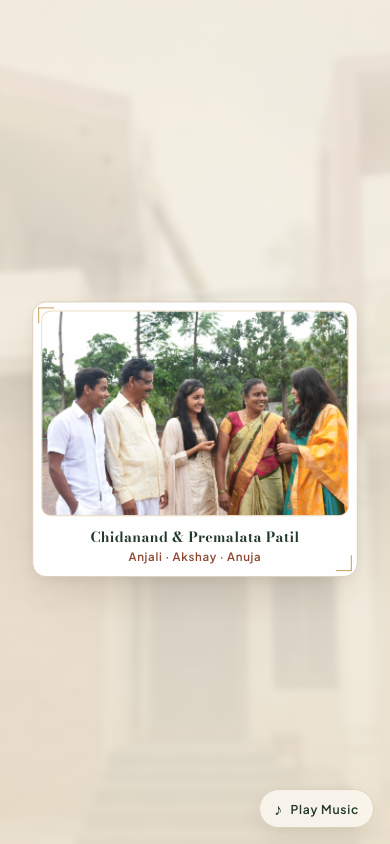
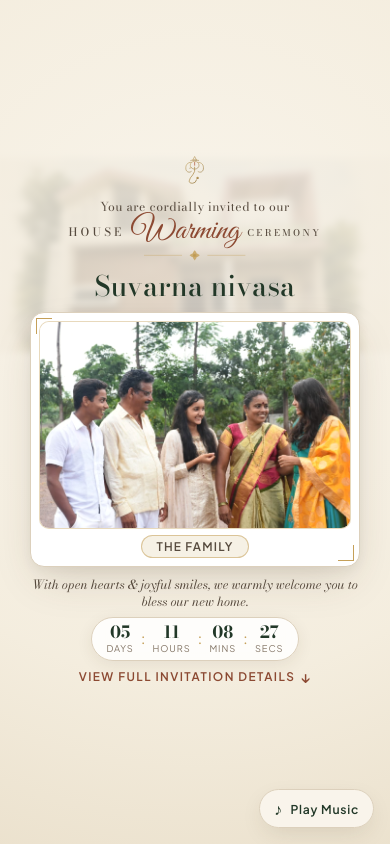
Before and after one commit to patilanuja602/My_Home, a React (Vite) app: page / in a window 390 px wide. Shown: the top 844 px of the page. Built offline with nearby package versions, Linux system fonts and the light colour scheme; a web font is replaced by a local one.

Commit message:
fix: faster front page text animation, uncropped house view on mobile, remove names below 1st page family photo

```diff
--- a/src/components/Hero.css
+++ b/src/components/Hero.css
@@ -5,28 +5,30 @@
   flex-direction: column;
   justify-content: center;
   align-items: center;
-  padding: 36px 16px 40px;
+  padding: 32px 14px 36px;
   overflow: hidden;
   color: var(--ink-primary);
   text-align: center;
   box-sizing: border-box;
 }
 
-/* Clearly visible house background with light blur and soft overlay */
+/* Entire house fully visible and uncropped on all screen sizes */
 .aesthetic-cover__bg {
   position: absolute;
-  inset: -15px;
+  inset: 0;
   z-index: 1;
   overflow: hidden;
+  display: flex;
+  align-items: center;
+  justify-content: center;
 }
 
 .aesthetic-cover__bg-img {
   width: 100%;
   height: 100%;
-  object-fit: cover;
-  object-position: center 30%;
-  filter: blur(3px) brightness(0.92) contrast(1.02);
-  transform: scale(1.04);
+  object-fit: contain; /* Shows entire house without cropping */
+  object-position: center 25%;
+  transform: scale(1.02);
 }
 
 .aesthetic-cover__bg-overlay {
@@ -34,9 +36,9 @@
   inset: 0;
   background: radial-gradient(
     circle at 50% 35%,
-    rgba(250, 246, 238, 0.72) 0%,
-    rgba(244, 237, 222, 0.88) 65%,
-    rgba(235, 225, 205, 0.95) 100%
+    rgba(250, 246, 238, 0.76) 0%,
+    rgba(244, 237, 222, 0.9) 65%,
+    rgba(235, 225, 205, 0.96) 100%
   );
 }
 
@@ -46,7 +48,7 @@
   display: flex;
   flex-direction: column;
   align-items: center;
-  gap: 10px;
+  gap: 8px;
   max-width: 580px;
   width: 100%;
 }
@@ -61,15 +63,15 @@
 }
 
 .aesthetic-cover__ganesha {
-  width: clamp(30px, 8vw, 38px);
-  height: clamp(36px, 9.5vw, 44px);
+  width: clamp(28px, 7.5vw, 36px);
+  height: clamp(34px, 9vw, 42px);
   margin-bottom: 2px;
-  opacity: 0.9;
+  opacity: 0.92;
 }
 
 .aesthetic-cover__invite-text {
   font-family: var(--font-serif);
-  font-size: clamp(0.78rem, 2.8vw, 0.92rem);
+  font-size: clamp(0.76rem, 2.7vw, 0.92rem);
   color: var(--ink-secondary);
   letter-spacing: 0.04em;
   margin: 0;
@@ -86,7 +88,7 @@
 
 .aesthetic-cover__house {
   font-family: var(--font-serif);
-  font-size: clamp(0.74rem, 2.9vw, 1.15rem);
+  font-size: clamp(0.72rem, 2.8vw, 1.15rem);
   letter-spacing: clamp(0.08em, 1.6vw, 0.28em);
   color: var(--ink-secondary);
   font-weight: 500;
@@ -94,7 +96,7 @@
 
 .aesthetic-cover__warming {
   font-family: var(--font-script);
-  font-size: clamp(2.1rem, 8vw, 3.8rem);
+  font-size: clamp(2rem, 7.8vw, 3.8rem);
   color: var(--script-terracotta);
   line-height: 0.85;
   transform: translateY(2px);
@@ -102,20 +104,20 @@
 
 .aesthetic-cover__ceremony {
   font-family: var(--font-serif);
-  font-size: clamp(0.6rem, 2.2vw, 0.78rem);
+  font-size: clamp(0.58rem, 2.1vw, 0.78rem);
   letter-spacing: clamp(0.08em, 1.6vw, 0.26em);
   color: var(--ink-secondary);
   font-weight: 500;
 }
 
 .aesthetic-cover__divider {
-  width: clamp(100px, 28vw, 140px);
-  margin: 2px 0 4px 0;
+  width: clamp(90px, 26vw, 135px);
+  margin: 2px 0 3px 0;
 }
 
 .aesthetic-cover__home-name {
   font-family: var(--font-serif);
-  font-size: clamp(1.8rem, 6.5vw, 2.9rem);
+  font-size: clamp(1.75rem, 6.2vw, 2.85rem);
   font-weight: 500;
   color: var(--sage-title);
   letter-spacing: 0.01em;
@@ -127,7 +129,7 @@
 .aesthetic-cover__centerpiece {
   position: relative;
   width: 100%;
-  max-width: 440px;
+  max-width: 420px;
   margin: 2px 0;
 }
 
@@ -178,31 +180,21 @@
   border-top: none;
 }
 
-/* Family Members Showcase */
-.family-members-showcase {
-  display: flex;
-  flex-direction: column;
+.family-card-badge {
+  display: inline-flex;
   align-items: center;
-  gap: 1px;
+  justify-content: center;
   margin-top: 6px;
-  padding: 4px 12px;
-}
-
-.family-members-names {
-  font-family: var(--font-serif);
-  font-size: clamp(0.88rem, 3.2vw, 1.05rem);
-  color: var(--sage-title);
-  margin: 0;
-  letter-spacing: 0.02em;
-}
-
-.family-members-sub {
+  padding: 3px 14px;
+  background: var(--bg-parchment);
+  border: 1px solid var(--gold-line);
+  border-radius: 999px;
+  color: var(--ink-secondary);
   font-family: var(--font-sans);
-  font-size: clamp(0.72rem, 2.6vw, 0.84rem);
-  color: var(--script-terracotta);
+  font-size: 0.74rem;
   font-weight: 600;
-  letter-spacing: 0.06em;
-  margin: 0;
+  letter-spacing: 0.1em;
+  text-transform: uppercase;
 }
 
 /* Footer & Countdown */
@@ -210,16 +202,16 @@
   display: flex;
   flex-direction: column;
   align-items: center;
-  gap: 8px;
+  gap: 6px;
   width: 100%;
 }
 
 .cover-heartfelt-welcome {
   font-family: var(--font-serif);
   font-style: italic;
-  font-size: clamp(0.82rem, 2.9vw, 0.96rem);
+  font-size: clamp(0.78rem, 2.7vw, 0.94rem);
   color: var(--ink-secondary);
-  line-height: 1.4;
+  line-height: 1.35;
   margin: 0;
   max-width: 440px;
 }
@@ -227,8 +219,8 @@
 .aesthetic-countdown {
   display: flex;
   align-items: center;
-  gap: 10px;
-  padding: 6px 16px;
+  gap: 8px;
+  padding: 6px 15px;
   background: rgba(255, 255, 255, 0.85);
   border: 1px solid var(--card-border);
   border-radius: 999px;
@@ -244,7 +236,7 @@
 
 .countdown-num {
   font-family: var(--font-serif);
-  font-size: 1.1rem;
+  font-size: 1.05rem;
   font-weight: 700;
   color: var(--sage-title);
   line-height: 1;
@@ -252,7 +244,7 @@
 
 .countdown-txt {
   font-family: var(--font-sans);
-  font-size: 0.6rem;
+  font-size: 0.58rem;
   text-transform: uppercase;
   letter-spacing: 0.1em;
   color: var(--ink-faint);
@@ -261,7 +253,7 @@
 
 .countdown-dots {
   font-family: var(--font-serif);
-  font-size: 0.95rem;
+  font-size: 0.9rem;
   color: var(--gold-accent);
   line-height: 1;
 }
@@ -269,9 +261,9 @@
 .aesthetic-scroll-cta {
   display: inline-flex;
   align-items: center;
-  gap: 6px;
+  gap: 5px;
   font-family: var(--font-sans);
-  font-size: 0.76rem;
+  font-size: 0.74rem;
   font-weight: 600;
   letter-spacing: 0.12em;
   text-transform: uppercase;
@@ -287,7 +279,7 @@
 }
 
 .scroll-down-icon {
-  font-size: 0.92rem;
+  font-size: 0.88rem;
   animation: float-down 1.6s infinite ease-in-out;
 }
 
@@ -298,6 +290,6 @@
 
 @media (max-width: 480px) {
   .aesthetic-cover {
-    padding: 26px 12px 30px;
+    padding: 22px 10px 26px;
   }
 }
--- a/src/components/Hero.jsx
+++ b/src/components/Hero.jsx
@@ -35,7 +35,7 @@ export default function Hero({ isTriggered = false }) {
 
   return (
     <section className="aesthetic-cover" id="cover" aria-label="Suvarna Nivasa Welcome">
-      {/* Background Home Photo: Starts 100% crystal clear ONLY after intro completes, then blurs */}
+      {/* Background Home Photo: Entire house fully visible & scaled, then smoothly blurs */}
       <div className="aesthetic-cover__bg">
         <motion.img
           src={houseImg}
@@ -49,7 +49,7 @@ export default function Hero({ isTriggered = false }) {
             isTriggered
               ? {
                   filter: "blur(3.4px) brightness(0.92) contrast(1.02)",
-                  scale: 1.04,
+                  scale: 1.02,
                 }
               : {
                   filter: "blur(0px) brightness(1) contrast(1)",
@@ -57,8 +57,8 @@ export default function Hero({ isTriggered = false }) {
                 }
           }
           transition={{
-            duration: 2.5,
-            delay: 1.6,
+            duration: 1.5,
+            delay: 0.8, // Brisk & snappy timing
             ease: [0.4, 0, 0.2, 1],
           }}
         />
@@ -68,21 +68,21 @@ export default function Hero({ isTriggered = false }) {
           initial={{ opacity: 0.05 }}
           animate={isTriggered ? { opacity: 1 } : { opacity: 0.05 }}
           transition={{
-            duration: 2.5,
-            delay: 1.6,
+            duration: 1.5,
+            delay: 0.8,
             ease: [0.4, 0, 0.2, 1],
           }}
         />
       </div>
 
       <div className="container aesthetic-cover__content">
-        {/* Top Header: Texts glide in sequentially with smooth moving text animation */}
+        {/* Top Header: Texts glide in smoothly with snappy, engaging pace */}
         <div className="aesthetic-cover__header">
           {/* STEP 1 (Text): Ganesha Mark */}
           <motion.div
-            initial={{ opacity: 0, scale: 0.8, y: -12 }}
+            initial={{ opacity: 0, scale: 0.8, y: -10 }}
             animate={isTriggered ? { opacity: 1, scale: 1, y: 0 } : { opacity: 0 }}
-            transition={{ duration: 1.1, delay: 4.4, ease: [0.22, 1, 0.36, 1] }}
+            transition={{ duration: 0.6, delay: 1.8, ease: [0.22, 1, 0.36, 1] }}
           >
             <GaneshaMark className="aesthetic-cover__ganesha" />
           </motion.div>
@@ -90,9 +90,9 @@ export default function Hero({ isTriggered = false }) {
           {/* STEP 2 (Text): Sub-heading */}
           <motion.p
             className="aesthetic-cover__invite-text"
-            initial={{ opacity: 0, y: 14 }}
+            initial={{ opacity: 0, y: 10 }}
             animate={isTriggered ? { opacity: 1, y: 0 } : { opacity: 0 }}
-            transition={{ duration: 1.0, delay: 5.1, ease: [0.22, 1, 0.36, 1] }}
+            transition={{ duration: 0.6, delay: 2.1, ease: [0.22, 1, 0.36, 1] }}
           >
             You are cordially invited to our
           </motion.p>
@@ -100,9 +100,9 @@ export default function Hero({ isTriggered = false }) {
           {/* STEP 3 (Text): Title: HOUSE Warming CEREMONY */}
           <motion.div
             className="aesthetic-cover__title-wrap"
-            initial={{ opacity: 0, y: 16 }}
+            initial={{ opacity: 0, y: 12 }}
             animate={isTriggered ? { opacity: 1, y: 0 } : { opacity: 0 }}
-            transition={{ duration: 1.2, delay: 5.8, ease: [0.22, 1, 0.36, 1] }}
+            transition={{ duration: 0.7, delay: 2.4, ease: [0.22, 1, 0.36, 1] }}
           >
             <span className="aesthetic-cover__house">HOUSE</span>
             <span className="aesthetic-cover__warming">Warming</span>
@@ -113,7 +113,7 @@ export default function Hero({ isTriggered = false }) {
           <motion.div
             initial={{ opacity: 0, scaleX: 0 }}
             animate={isTriggered ? { opacity: 1, scaleX: 1 } : { opacity: 0 }}
-            transition={{ duration: 1.0, delay: 6.5, ease: [0.22, 1, 0.36, 1] }}
+            transition={{ duration: 0.5, delay: 2.7, ease: [0.22, 1, 0.36, 1] }}
           >
             <CardFloralDivider className="aesthetic-cover__divider" />
           </motion.div>
@@ -121,21 +121,21 @@ export default function Hero({ isTriggered = false }) {
           {/* STEP 5 (Text): House Name */}
           <motion.h1
             className="aesthetic-cover__home-name"
-            initial={{ opacity: 0, y: 16 }}
+            initial={{ opacity: 0, y: 12 }}
             animate={isTriggered ? { opacity: 1, y: 0 } : { opacity: 0 }}
-            transition={{ duration: 1.2, delay: 7.0, ease: [0.22, 1, 0.36, 1] }}
+            transition={{ duration: 0.7, delay: 2.9, ease: [0.22, 1, 0.36, 1] }}
           >
             Suvarna nivasa
           </motion.h1>
         </div>
 
-        {/* Centerpiece: Family Photo appears smoothly after home photo softens */}
+        {/* Centerpiece: Family Photo (No names below it on 1st page) */}
         <motion.div
           className="aesthetic-cover__centerpiece"
-          initial={{ opacity: 0, scale: 0.88, y: 28 }}
+          initial={{ opacity: 0, scale: 0.88, y: 20 }}
           animate={isTriggered ? { opacity: 1, scale: 1, y: 0 } : { opacity: 0 }}
-          transition={{ duration: 1.4, delay: 3.2, ease: [0.22, 1, 0.36, 1] }}
-          whileHover={{ y: -4, transition: { duration: 0.3 } }}
+          transition={{ duration: 0.85, delay: 1.2, ease: [0.22, 1, 0.36, 1] }}
+          whileHover={{ y: -3, transition: { duration: 0.25 } }}
         >
           <div className="family-card-frame">
             <div className="family-card-matting">
@@ -149,14 +149,8 @@ export default function Hero({ isTriggered = false }) {
             <span className="corner-bracket corner-bracket--tl" />
             <span className="corner-bracket corner-bracket--br" />
 
-            {/* Family Members' Names & Heartfelt Welcome */}
-            <div className="family-members-showcase">
-              <p className="family-members-names">
-                <strong>Chidanand &amp; Premalata Patil</strong>
-              </p>
-              <p className="family-members-sub">
-                Anjali &middot; Akshay &middot; Anuja
-              </p>
+            <div className="family-card-badge">
+              <span>The Family</span>
             </div>
           </div>
         </motion.div>
@@ -164,9 +158,9 @@ export default function Hero({ isTriggered = false }) {
         {/* Bottom Details & Minimalist Countdown */}
         <motion.div
           className="aesthetic-cover__footer"
-          initial={{ opacity: 0, y: 18 }}
+          initial={{ opacity: 0, y: 12 }}
           animate={isTriggered ? { opacity: 1, y: 0 } : { opacity: 0 }}
-          transition={{ duration: 1.2, delay: 7.8, ease: [0.22, 1, 0.36, 1] }}
+          transition={{ duration: 0.7, delay: 3.3, ease: [0.22, 1, 0.36, 1] }}
         >
           {/* Heartfelt Welcome Sentence */}
           <p className="cover-heartfelt-welcome">
```
